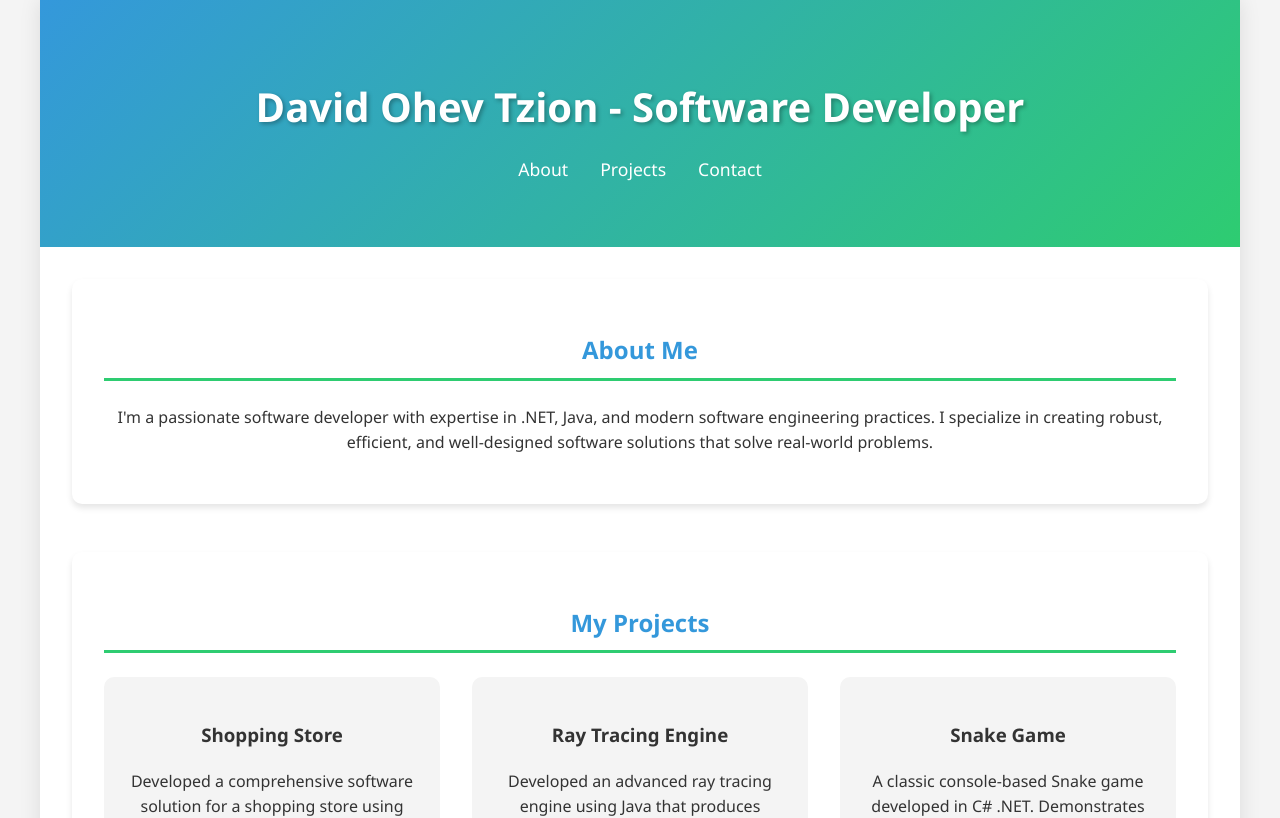
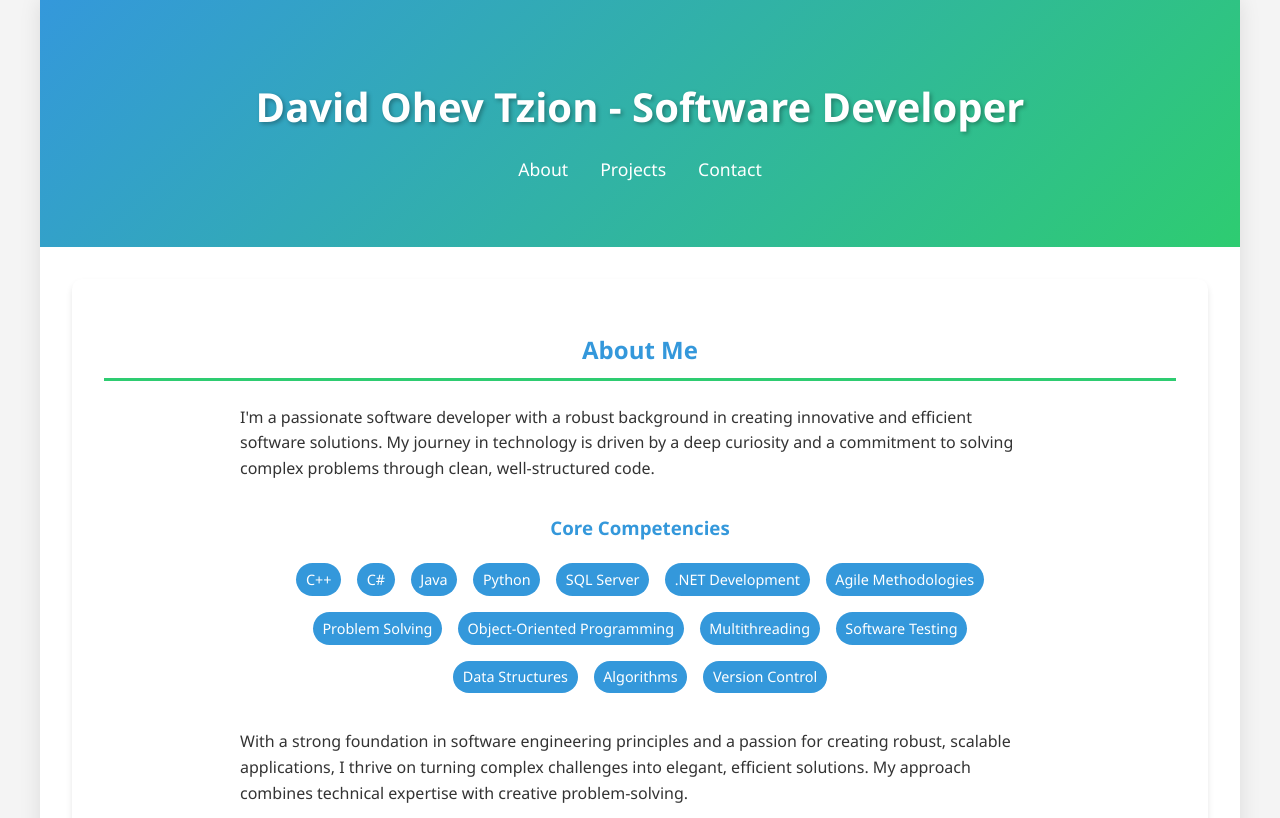
Before and after one commit to dotz600/myPortfolio, a React (Create React App) app: page / in a window 1280 px wide. Shown: the top 818 px of the page. Built offline with nearby package versions, Linux system fonts and the light colour scheme.

Commit message:
Update About Me section with skills and more engaging content

```diff
--- a/src/App.css
+++ b/src/App.css
@@ -161,6 +161,39 @@ section h2 {
   color: var(--secondary-color);
 }
 
+.about-content {
+  max-width: 800px;
+  margin: 0 auto;
+  text-align: left;
+}
+
+.skills-container {
+  margin: 2rem 0;
+}
+
+.skills-container h3 {
+  color: var(--primary-color);
+  text-align: center;
+  margin-bottom: 1rem;
+}
+
+.skills-grid {
+  display: flex;
+  flex-wrap: wrap;
+  justify-content: center;
+  gap: 0.5rem;
+  margin-top: 1rem;
+}
+
+.skill-badge {
+  background-color: var(--primary-color);
+  color: white;
+  padding: 0.3rem 0.6rem;
+  border-radius: 20px;
+  font-size: 0.9rem;
+  margin: 0.25rem;
+}
+
 @media (max-width: 768px) {
   .App-header {
     padding: 2rem 1rem;
--- a/src/App.js
+++ b/src/App.js
@@ -6,21 +6,21 @@ function App() {
     {
       title: "Shopping Store",
       description: "Developed a comprehensive software solution for a shopping store using .NET (C# and WPF). Utilized Visual Studio and Git, applying software design principles including SOLID, OOP, LINQ, data binding, XML file handling, and multithreading.",
-      technologies: [".NET", "C#", "WPF", "LINQ", "XML"],
+      technologies: [".NET", "C#", "WPF","multithreading", "OOP", "LINQ", "XML", "Git", "Visual Studio"],
       githubLink: "https://github.com/dotz600/dotNet5783_1523_2008",
       demoLink: "#"
     },
     {
       title: "Ray Tracing Engine",
       description: "Developed an advanced ray tracing engine using Java that produces realistic 3D scene renderings. Implemented complex rendering algorithms with emphasis on software engineering principles including SOLID, design patterns, OOP, TDD, and Agile development (Scrum).",
-      technologies: ["Java", "Ray Tracing", "Multithreading", "OOP"],
+      technologies: ["Java", "Multithreading", "OOP", "TDD", "Agile", "OOD", "IntelliJ", "Solid", "Design Patterns", "Graphics"],
       githubLink: "https://github.com/dotz600/RayTracing1523_2008",
       demoLink: "#"
     },
     {
       title: "Snake Game",
       description: "A classic console-based Snake game developed in C# .NET. Demonstrates fundamental game development concepts and programming skills in a simple yet engaging implementation.",
-      technologies: ["C#", ".NET", "Console Application"],
+      technologies: ["C#", ".NET", "OOP", "Visual Studio"],
       githubLink: "https://github.com/dotz600/SnakeGame",
       demoLink: "#"
     }
@@ -42,10 +42,41 @@ function App() {
       <main>
         <section id="about">
           <h2>About Me</h2>
-          <p>
-            I'm a passionate software developer with expertise in .NET, Java, and modern software engineering practices.
-            I specialize in creating robust, efficient, and well-designed software solutions that solve real-world problems.
-          </p>
+          <div className="about-content">
+            <p>
+              I'm a passionate software developer with a robust background in creating innovative and efficient software solutions.
+              My journey in technology is driven by a deep curiosity and a commitment to solving complex problems through clean,
+              well-structured code.
+            </p>
+            <div className="skills-container">
+              <h3>Core Competencies</h3>
+              <div className="skills-grid">
+                {[
+                  "C++",
+                  "C#",
+                  "Java",
+                  "Python",
+                  "SQL Server",
+                  ".NET Development",
+                  "Agile Methodologies",
+                  "Problem Solving",
+                  "Object-Oriented Programming",
+                  "Multithreading",
+                  "Software Testing",
+                  "Data Structures",
+                  "Algorithms",
+                  "Version Control",
+                ].map((skill, index) => (
+                  <span key={index} className="skill-badge">{skill}</span>
+                ))}
+              </div>
+            </div>
+            <p>
+              With a strong foundation in software engineering principles and a passion for creating robust,
+              scalable applications, I thrive on turning complex challenges into elegant, efficient solutions.
+              My approach combines technical expertise with creative problem-solving.
+            </p>
+          </div>
         </section>
 
         <section id="projects">
```
